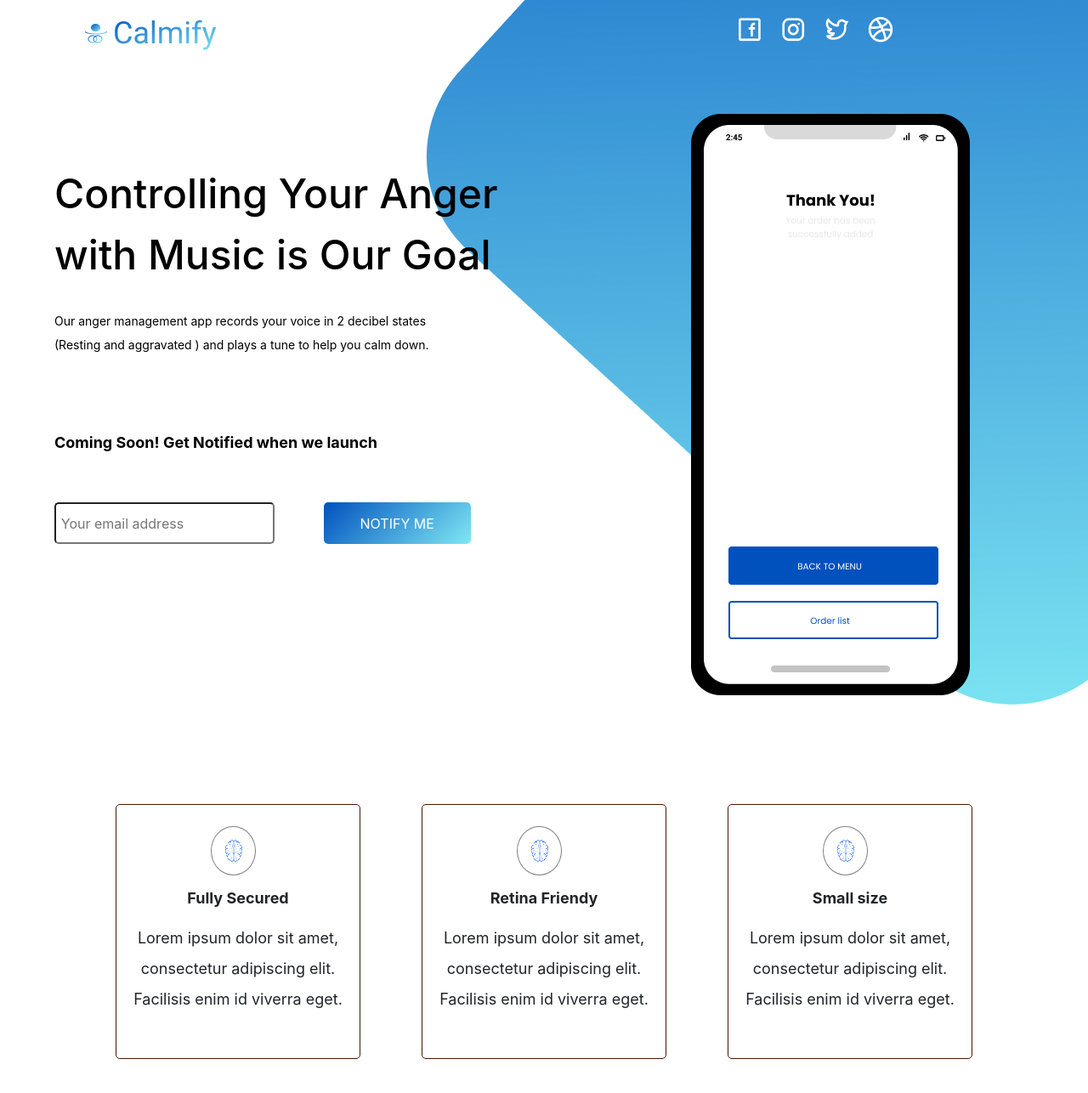
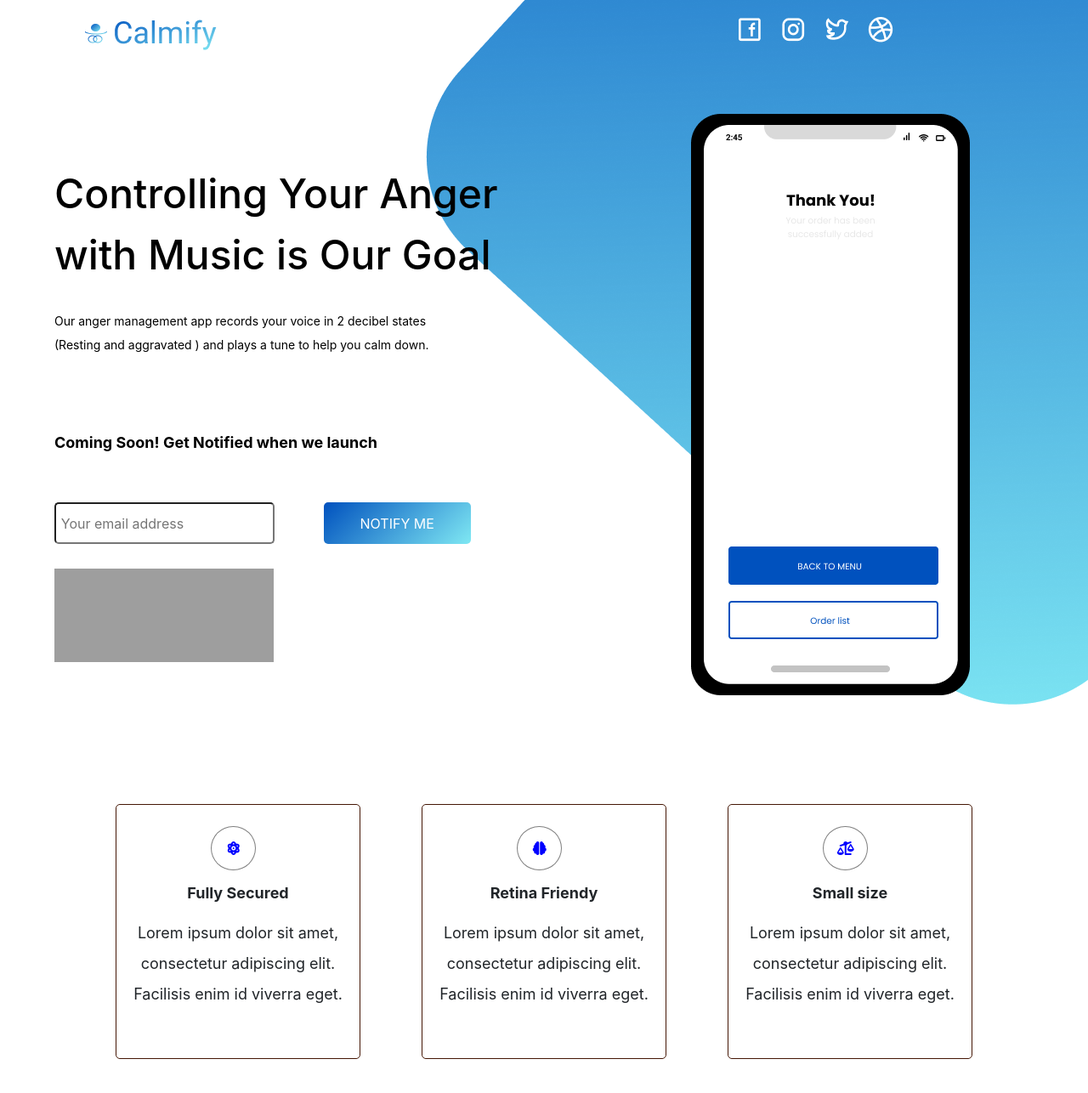
Before and after one commit to berryboylb/calmify, a PHP site: page / in a window 1280 px wide. Shown: the top 1286 px of the page at 85% size. Run offline with PHP 8.4, Linux system fonts and the light colour scheme; some libraries are stand-ins or nearby versions; grey boxes are pictures that could not be loaded.

Commit message:
new changes

```diff
--- a/app.js
+++ b/app.js
@@ -1,10 +1,16 @@
-const hamburger = document.querySelector(".hamburger");
-const navLinks = document.querySelector(".nav-links");
-const links = document.querySelectorAll(".nav-links li");
+// const hamburger = document.querySelector(".hamburger");
+// const navLinks = document.querySelector(".nav-links");
+// const links = document.querySelectorAll(".nav-links li");
 
-hamburger.addEventListener("click", () => {
-  navLinks.classList.toggle("open");
-  links.forEach(link => {
-    link.classList.toggle("fade");
-  });
-});
+// hamburger.addEventListener("click", () => {
+//   navLinks.classList.toggle("open");
+//   links.forEach(link => {
+//     link.classList.toggle("fade");
+//   });
+// });
+
+gsap.registerPlugin(ScrollTrigger);
+
+gsap.from("nav", {duration:1, y: '-70px', ease:'bounce'})
+gsap.from('.content1', {duration:1, x: '-100%', ease: 'power2'})
+gsap.from('.content2', {duration:1, x: '100%', scale: 2, ease: 'power2'})
--- a/index.html
+++ b/index.html
@@ -13,6 +13,8 @@
     <script src="https://stackpath.bootstrapcdn.com/bootstrap/4.5.0/js/bootstrap.min.js"></script>
     <script src="https://cdnjs.cloudflare.com/ajax/libs/gsap/3.3.4/gsap.min.js" defer></script>
  <script src="https://cdnjs.cloudflare.com/ajax/libs/gsap/3.4.0/ScrollTrigger.min.js" defer></script>
+ <script src="https://kit.fontawesome.com/a076d05399.js"></script>
+ <script src="app.js" defer></script>
     <title>Project Calmify</title>
   </head>
   <body>
@@ -45,6 +47,9 @@
               <input class="email" type="email" name="email" Placeholder="Your email address"></br></br>
               <input class="submit" type="submit" value="NOTIFY ME">
            </form>
+
+           <iframe src="http://free.timeanddate.com/countdown/i7deoip0/n25/cf102/cm0/cu4/ct0/cs0/ca0/co0/cr0/ss0/cac000/cpc000/pc7fe8f3/tc0051be/fn2/fs100/szw256/szh108/iso2020-07-09T00:00:00/bac0051be/pd2" allowTransparency="true" frameborder="0" width="258" height="110"></iframe>
+
             </div>
             <div class="content2">
               <img src="images/Group 48.png" alt="">
@@ -56,17 +61,17 @@
     <section class="firstsec">
       <div class="firstsecin">
         <div class="box">
-          <div class="prebrain"><img class="brain" src="images/icons8_brain_200px_1 2.png" alt=""></div>
+          <div class="prebrain"><i class="fas fa-atom"></i></div>
           <p class="bold">Fully Secured</p>
           <p class="lorem2">Lorem ipsum dolor sit amet, consectetur adipiscing elit. Facilisis enim id viverra eget.</p>
         </div>
         <div class="box">
-          <div class="prebrain"><img class="brain" src="images/icons8_brain_200px_1 2.png" alt=""></div>
+          <div class="prebrain"><i class="fas fa-brain"></i></div>
           <p class="bold">Retina Friendy</p>
           <p class="lorem2">Lorem ipsum dolor sit amet, consectetur adipiscing elit. Facilisis enim id viverra eget.</p>
         </div>
         <div class="box">
-          <div class="prebrain"><img class="brain" src="images/icons8_brain_200px_1 2.png" alt=""></div>
+          <div class="prebrain"><i class="fas fa-balance-scale-left"></i></div>
           <p class="bold">Small size</p>
           <p class="lorem2">Lorem ipsum dolor sit amet, consectetur adipiscing elit. Facilisis enim id viverra eget.</p>
         </div>
@@ -102,7 +107,7 @@
       <h1>Advanced Features</h1>
       <div class="thirdsecin">
         <div class="box1">
-          <img src="images/Vector.png" alt="">
+          <i id="atom" class="fas fa-atom"></i>
           <p class="bold">Ease of Access</p>
           <p class="lorem2">Lorem ipsum dolor sit amet, consectetur adipiscing elit. Sit id nam enim in. Nam mi nec.</p>
         </div>
--- a/styles.css
+++ b/styles.css
@@ -42,7 +42,7 @@
     margin: auto !important;
     transition: all .4s !important;
     opacity: 0 !important;
-    background-color: #E6B001 !important;
+    background-color: linear-gradient(135.92deg, #0051BE 0%, #7FE8F3 100%) !important;
 }
 .nav-links li a:hover::after{
     width: 100% !important;
@@ -112,6 +112,9 @@ form {
   border: none;
   color: white;
 }
+iframe {
+  margin-top: 5%;
+}
 .content2 {
   width: 100%;
 }
@@ -128,6 +131,9 @@ form {
 
 .firstsec {
   padding: 5%;
+}
+.firstsec i {
+  color: blue;
 }
 
 .firstsecin {
@@ -238,6 +244,9 @@ form {
   text-align: center;
   background: linear-gradient(135.92deg, #0051BE 0%, #7FE8F3 100%);
   color: white;
+}
+#atom {
+  font-size: 60px;
 }
 .phones {
   margin-top: 10%;
```
